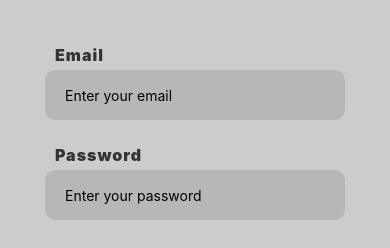
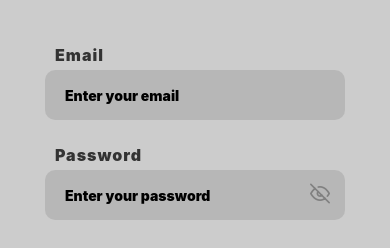
Before and after one commit to Oscarpoco/recording-app, a React Native app: screen / in a window 390 px wide. Shown: the part 349-597 px from the top of the page. Built offline with nearby package versions, Linux system fonts and the light colour scheme.

Commit message:
I have updated the sign in and sign up components with the state of inputs

```diff
--- a/App.js
+++ b/App.js
@@ -1,5 +1,5 @@
 import { StatusBar } from 'expo-status-bar';
-import { StyleSheet, Animated, Alert, View,SafeAreaView } from 'react-native';
+import { StyleSheet, Animated, Alert, View,SafeAreaView, Dimensions } from 'react-native';
 import Toast from 'react-native-toast-message';
 
 // CUSTOM SCREENS
@@ -41,7 +41,15 @@ export default function App() {
   const [recordedURI, setRecordedURI] = useState(null);
   const [refreshing, setRefreshing] = useState(false);
   const [isEditting, setIsEditting] = useState(false);
+  const [settings, setSettings] = useState(false);
   const [isProfile, setIsProfile] = useState(false);
+  const [isToggled, setIsToggled] = useState(false);
+  const [showPassword, setShowPassword] = useState(false);
+
+  // TOGGLE BUTTON
+  const toggleButton = () => {
+    setIsToggled(!isToggled);
+  };
 
 
   // ENDS
@@ -287,20 +295,22 @@ export default function App() {
 
   // FUNCTION TO MANIPULATE THE VIEW STATE
 
+  const translateX = useRef(new Animated.Value(0)).current;
+
   const changeView = (view) => {
 
-
-    Animated.timing(opacity, {
-      toValue: 0,
-      duration: 300,
+    Animated.timing(translateX, {
+      toValue: -1,
+      duration: 200,
       useNativeDriver: true,
     }).start(() => {
 
+      setView(view);
 
-      setView(view);
-      Animated.timing(opacity, {
-        toValue: 1,
-        duration: 300,
+      translateX.setValue(Dimensions.get('window').width);
+      Animated.timing(translateX, {
+        toValue: 0,
+        duration: 200,
         useNativeDriver: true,
       }).start();
     });
@@ -311,7 +321,7 @@ export default function App() {
   return (
 
     <SafeAreaView style={styles.container}>
-      <Animated.View style={[styles.container, { opacity }]}>
+      <Animated.View style={[styles.container, { transform: [{ translateX }] }]}>
 
         {/* RENDERING SCREENS */}
 
@@ -346,11 +356,16 @@ export default function App() {
             isEditting={isEditting}
             setIsEditting={setIsEditting}
             setIsProfile={setIsProfile}
+            settings={settings}
+            setSettings={setSettings}
           />
         ) : view === 'profile' ? (
           <Account
 
           changeView={changeView}
+          setSettings={setSettings}
+          toggleButton={toggleButton}
+          isToggled={isToggled}
 
           />
 
@@ -358,12 +373,16 @@ export default function App() {
           <SignIn
 
           changeView={changeView}
+          showPassword={showPassword}
+          setShowPassword={setShowPassword}
 
           />
         ) : view === 'signUp' ? (
             <SignUp
 
             changeView={changeView}
+            showPassword={showPassword}
+            setShowPassword={setShowPassword}
 
             />
         ) : (
--- a/screens/Account.js
+++ b/screens/Account.js
@@ -14,7 +14,7 @@ import AntDesign from 'react-native-vector-icons/AntDesign';
 import MaterialIcons from 'react-native-vector-icons/MaterialIcons';
 
 
-export default function Account({changeView}){
+export default function Account({changeView, setSettings, isToggled, toggleButton}){
 
 
     return(
@@ -38,15 +38,26 @@ export default function Account({changeView}){
                         source={require('../assets/cover.jpg')}
                         style={styles.BackgroundCover}
                         />
+
+                        <TouchableOpacity style={styles.accountChildBackgroundCoverButton}>
+                            <MaterialCommunityIcons name="camera" size={25} color="#000" />
+                        </TouchableOpacity>
+
                 </View>
                 {/* ENDS */}
 
                 {/* PROFILE PICTURE */}
                 <View style={styles.accountChildProfilePicture}>
+
                     <Image
                     source={require('../assets/user.jpg')}
                     style={styles.BackgroundProfile}
                     />
+
+                    <TouchableOpacity style={styles.accountChildProfilePictureButton}>
+                        <MaterialCommunityIcons name="camera" size={25} color="#000" />
+                    </TouchableOpacity>
+
                 </View>
                 {/* ENDS */}
             </View>
@@ -82,7 +93,7 @@ export default function Account({changeView}){
 
                     {/* SECOND SECTION */}
 
-                    <View style={styles.accountChildContentItem}>
+                    <View style={[styles.accountChildContentItem, {position: 'relative'}]}>
 
                         <TouchableOpacity style={styles.accountChildContentItemButtonWrap}>
                             <View style={styles.accountChildContentItemButtonIcon}>
@@ -90,6 +101,45 @@ export default function Account({changeView}){
                             </View>
                             <Text style={styles.accountChildContentItemButtonText}>Backup</Text>
                         </TouchableOpacity>
+
+                        <View style={styles.accountToggle}>
+                            <TouchableOpacity
+                                onPress={toggleButton}
+                                style={[styles.toggleButton, isToggled ? styles.active : styles.inactive]}
+                            >
+                                    <Text style={styles.buttonText}>{isToggled ?
+                                        'ON'
+                                        :
+                                        'OFF'}
+                                    </Text>
+                            </TouchableOpacity>
+                        </View>
+
+                    </View>
+
+                    {/* SECOND SECTION */}
+
+                    <View style={[styles.accountChildContentItem, {position: 'relative'}]}>
+
+                        <TouchableOpacity style={styles.accountChildContentItemButtonWrap}>
+                            <View style={styles.accountChildContentItemButtonIcon}>
+                                <MaterialIcons name="sync" size={15} color="#333" />
+                            </View>
+                            <Text style={styles.accountChildContentItemButtonText}>Sync</Text>
+                        </TouchableOpacity>
+
+                        <View style={styles.accountToggle}>
+                            <TouchableOpacity
+                                onPress={toggleButton}
+                                style={[styles.toggleButton, isToggled ? styles.active : styles.inactive]}
+                            >
+                                    <Text style={styles.buttonText}>{isToggled ?
+                                        'ON'
+                                        :
+                                        'OFF'}
+                                    </Text>
+                            </TouchableOpacity>
+                        </View>
 
                     </View>
 
@@ -102,14 +152,19 @@ export default function Account({changeView}){
                             <Text style={styles.accountChildContentItemButtonText}>Security & privacy</Text>
                         </TouchableOpacity>
 
-                        <TouchableOpacity style={styles.accountChildContentItemButtonWrap}>
+                        <TouchableOpacity style={styles.accountChildContentItemButtonWrap}
+                        onPress={()=> {
+                            setSettings(true);
+                            changeView('play');
+                        }
+                        }>
                             <View style={styles.accountChildContentItemButtonIcon}>
                                 <MaterialIcons name="feedback" size={15} color="#333" />
                             </View>
                             <Text style={styles.accountChildContentItemButtonText}>Feedback</Text>
                         </TouchableOpacity>
 
-                        <TouchableOpacity style={styles.accountChildContentItemButtonWrap} onPress={()=> changeView('signUp')}>
+                        <TouchableOpacity style={styles.accountChildContentItemButtonWrap} onPress={()=> changeView('sign')}>
                             <View style={styles.accountChildContentItemButtonIcon}>
                                 <MaterialCommunityIcons name="logout" size={15} color="#333" />
                             </View>
@@ -153,7 +208,6 @@ const styles = StyleSheet.create({
         paddingHorizontal: 15,
         position: 'absolute',
         top: 30,
-        // backgroundColor: '#000',
         zIndex: 11
 
 
@@ -202,6 +256,36 @@ const styles = StyleSheet.create({
         borderRadius: 100
     },
 
+    accountChildProfilePictureButton:
+    {
+        position: 'absolute',
+        bottom: 0,
+        right: 0,
+        width: 40,
+        height: 40,
+        backgroundColor: 'rgba(255, 255, 255, .8)',
+        flexDirection: 'row',
+        justifyContent: 'center',
+        alignItems: 'center',
+        borderRadius: 50,
+        elevation: 10
+    },
+
+    accountChildBackgroundCoverButton:
+    {
+        position: 'absolute',
+        bottom:50,
+        right: 30,
+        width: 40,
+        height: 40,
+        backgroundColor: 'rgba(255, 255, 255, .9)',
+        flexDirection: 'row',
+        justifyContent: 'center',
+        alignItems: 'center',
+        borderRadius: 50,
+        elevation: 10
+    },
+
     // THIRD
     thirdAccountChild:
     {
@@ -212,7 +296,8 @@ const styles = StyleSheet.create({
         position: 'absolute',
         bottom: 0,
         zIndex: 9,
-        borderRadius: 40,
+        borderTopLeftRadius: 20,
+        borderTopRightRadius: 20,
     },
 
     thirdAccountChildContent:
@@ -220,7 +305,8 @@ const styles = StyleSheet.create({
         width: '100%',
         height: '100%',
         backgroundColor: 'rgba(255, 255, 255, .6)',
-        borderRadius: 40,
+        borderTopLeftRadius: 20,
+        borderTopRightRadius: 20,
         justifyContent: 'center',
         alignItems: 'center',
         flexDirection: 'column',
@@ -235,9 +321,8 @@ const styles = StyleSheet.create({
         alignItems: 'center',
         flexDirection: 'column',
         gap: 1,
-        marginBottom: 40
+        marginBottom: 7
     },
-
 
     accountText:
     {
@@ -292,7 +377,44 @@ const styles = StyleSheet.create({
         color: '#333',
         fontSize: 16,
         fontWeight: 900
-    }
+    },
 
+    toggleButton: {
+        borderRadius: 30,
+        justifyContent: 'center',
+        alignItems: 'center',
+      },
+      active: {
+        backgroundColor: 'green',
+        width: 35,
+        height: 18,
+        alignSelf: 'flex-start'
+      },
 
-})
+      inactive: {
+        backgroundColor: 'red',
+        width: 35,
+        height: 18,
+        alignSelf: 'flex-end'
+      },
+
+      buttonText: {
+        color: '#fff',
+        fontWeight: 'bold',
+        fontSize: 12,
+      },
+
+      accountToggle:
+      {
+        width: 45,
+        backgroundColor: 'rgba(0, 0, 0, .2)',
+        borderRadius: 40,
+        position: 'absolute',
+        right: 10,
+        padding: 1,
+        borderWidth: 2,
+        borderColor: 'rgba(0, 0, 0, .2)',
+        elevation: 1
+      }
+
+    })
--- a/screens/PlayingAudio.js
+++ b/screens/PlayingAudio.js
@@ -37,7 +37,7 @@ import { format } from 'date-fns';
 
 
 
-export default function Play({ changeView, recordings, setRecordings, onRefresh, refreshing, isEditting, setIsEditting, setIsProfile }) {
+export default function Play({ changeView, recordings, setRecordings, onRefresh, refreshing, isEditting, setIsEditting, setIsProfile, settings, setSettings }) {
 
   // STATES
   const [sound, setSound] = useState(null);
@@ -45,7 +45,6 @@ export default function Play({ changeView, recordings, setRecordings, onRefresh,
   const [currentlyPlaying, setCurrentlyPlaying] = useState(null);
   const [searchQuery, setSearchQuery] = useState('');
   const [isLoading, setIsLoading] = useState(false);
-  const [settings, setSettings] = useState(false);
 
   // FORM
   const [input1, setInput1] = useState('');
@@ -405,16 +404,6 @@ export default function Play({ changeView, recordings, setRecordings, onRefresh,
       ) : (
 
         <View style={styles.recordButtonParent}>
-          <TouchableOpacity
-            onPress={() => setSettings(true)}
-            style={styles.navSettings}
-          >
-            <MaterialIcons
-              name="settings"
-              size={40}
-              color="#FFF"
-            />
-          </TouchableOpacity>
 
           <TouchableOpacity
             onPress={() => changeView('record')}
@@ -436,7 +425,12 @@ export default function Play({ changeView, recordings, setRecordings, onRefresh,
       (
         <View style={styles.settingsParent}>
             <View style={styles.returnButtonIcon}>
-              <TouchableOpacity onPress={() =>setSettings(false)}>
+              <TouchableOpacity
+              onPress={() =>{
+                setSettings(false);
+                changeView('profile');
+              }
+              }>
                 <MaterialCommunityIcons name="keyboard-backspace" size={40} color="#fff" />
               </TouchableOpacity>
             </View>
@@ -605,7 +599,7 @@ const styles = StyleSheet.create({
     backgroundColor: 'rgba(0, 0, 0, 1)',
     alignItems: 'center',
     justifyContent: 'space-between',
-    zIndex: 1
+    zIndex: 100
   },
 
   settingsChild:
--- a/screens/RecordScreen.js
+++ b/screens/RecordScreen.js
@@ -168,7 +168,8 @@ const styles = StyleSheet.create({
       justifyContent: 'center',
       alignItems: 'center',
       backgroundColor: 'rgba(255, 255, 255, .8)',
-      borderRadius: 40,
+      borderTopLeftRadius: 20,
+      borderTopRightRadius: 20,
       position: 'relative'
 
     },
--- a/screens/SignIn.js
+++ b/screens/SignIn.js
@@ -14,7 +14,7 @@ from 'react-native';
 import Feather from 'react-native-vector-icons/Feather';
 
 
-export default function SignIn({changeView}){
+export default function SignIn({changeView, showPassword, setShowPassword}){
 
 
     return(
@@ -60,7 +60,20 @@ export default function SignIn({changeView}){
                             <TextInput
                             style={styles.signInput}
                             placeholder="Enter your password"
+                            secureTextEntry={!showPassword}
                             />
+
+                            <TouchableOpacity
+                                onPress={() => setShowPassword(!showPassword)}
+                                style={styles.eyeIcon}
+                            >
+                                <Feather
+                                    name={showPassword ? 'eye' : 'eye-off'}
+                                    size={20}
+                                    color="gray"
+                                />
+                            </TouchableOpacity>
+
                         </View>
                         {/* ENDS */}
 
@@ -144,7 +157,7 @@ const styles = StyleSheet.create({
         justifyContent: 'center',
         alignItems: 'center',
         backgroundColor: 'rgba(255, 255, 255, .1)',
-        borderRadius: 100,
+        borderRadius: 150,
         marginTop: 50
     },
 
@@ -167,8 +180,8 @@ const styles = StyleSheet.create({
         position: 'absolute',
         bottom: 0,
         backgroundColor: 'rgba(255, 255, 255, .8)',
-        borderTopLeftRadius: 40,
-        borderTopRightRadius: 40,
+        borderTopLeftRadius: 20,
+        borderTopRightRadius: 20,
         paddingTop: 20,
         gap: 50
     },
@@ -187,6 +200,7 @@ const styles = StyleSheet.create({
         justifyContent: 'flex-start',
         alignItems: 'flex-start',
         gap: 5,
+        position: 'relative'
     },
 
     signText:
@@ -204,7 +218,9 @@ const styles = StyleSheet.create({
         width: '100%',
         height: 50,
         borderRadius: 10,
-        paddingHorizontal: 20
+        paddingHorizontal: 20,
+        fontSize: 14,
+        fontWeight: 900,
     },
 
     signButton:
@@ -257,5 +273,12 @@ const styles = StyleSheet.create({
         gap: 10,
     },
 
+    eyeIcon: {
+        bottom: 15,
+        right: 15,
+        position: 'absolute'
+
+    },
+
 
 })
--- a/screens/SignUp.js
+++ b/screens/SignUp.js
@@ -1,113 +1,151 @@
-import
-{
+import React, { useState } from 'react';
+import {
     View,
     StyleSheet,
     Text,
-    Pressable,
+    TextInput,
+    TouchableOpacity,
     Image,
-    TextInput,
-    TouchableOpacity
-}
-from 'react-native';
-
-// ICONS
+    Alert,
+} from 'react-native';
 import Feather from 'react-native-vector-icons/Feather';
 
+export default function SignUp({ changeView, showPassword, setShowPassword }) {
+    const [email, setEmail] = useState('');
+    const [fullNames, setFullNames] = useState('');
+    const [password, setPassword] = useState('');
+    const [confirmPassword, setConfirmPassword] = useState('');
 
-export default function SignUp({changeView}){
+    const handleRegister = () => {
+        if (!email || !fullNames || !password || !confirmPassword) {
+            return Alert.alert('Error', 'All fields are required');
+        }
+        if (!/\S+@\S+\.\S+/.test(email)) {
+            return Alert.alert('Error', 'Please enter a valid email address');
+        }
+        if (password !== confirmPassword) {
+            return Alert.alert('Error', 'Passwords do not match');
+        }
 
+        // Proceed with API integration
+        Alert.alert('Success', 'Account created successfully!');
+        changeView('play');
+    };
 
-    return(
+    return (
         <View style={styles.signParent}>
-            {/* BACKGROUND */}
+            {/* Background */}
             <Image
                 source={require('../assets/splashScreen.jpg')}
                 style={styles.Backgroundimage}
             />
-            {/* ENDS */}
 
             <View style={[styles.signChild, styles.blurOverlay]}>
-
-                {/* LOGO */}
+                {/* Logo */}
                 <View style={styles.signLogo}>
                     <Image
                         source={require('../assets/download.jpg')}
                         style={styles.image}
                     />
                 </View>
-                {/* ENDS */}
 
-                {/* FORM WRAPPER*/}
+                {/* Form */}
                 <View style={styles.signForm}>
                     <Text style={styles.signTextTitle}>Get started</Text>
 
-                    {/* FORM */}
+                    {/* Inputs */}
                     <View>
-
-                        {/* EMAIL */}
                         <View style={styles.signInputContainer}>
                             <Text style={styles.signText}>Email</Text>
                             <TextInput
                                 style={styles.signInput}
                                 placeholder="Enter your email"
+                                value={email}
+                                onChangeText={setEmail}
                             />
                         </View>
-                        {/* ENDS */}
 
-                        {/* FULLNAMES */}
-                        <View style={[styles.signInputContainer, {marginTop: 20,}]}>
-                            <Text style={styles.signText}>Fullnames</Text>
+                        <View style={[styles.signInputContainer, { marginTop: 20 }]}>
+                            <Text style={styles.signText}>Full Names</Text>
                             <TextInput
                                 style={styles.signInput}
-                            placeholder="Enter your fullnames"
+                                placeholder="Enter your full names"
+                                value={fullNames}
+                                onChangeText={setFullNames}
                             />
                         </View>
-                        {/* ENDS */}
 
-                        {/* PASSWORD */}
-                        <View style={[styles.signInputContainer, {marginTop:25}]}>
+                        <View style={[styles.signInputContainer, { marginTop: 25 }]}>
                             <Text style={styles.signText}>Password</Text>
                             <TextInput
                                 style={styles.signInput}
                                 placeholder="Enter your password"
+                                secureTextEntry
+                                value={password}
+                                onChangeText={setPassword}
                             />
+
+                            <TouchableOpacity
+                                onPress={() => setShowPassword(!showPassword)}
+                                style={styles.eyeIcon}
+                            >
+                                <Feather
+                                    name={showPassword ? 'eye' : 'eye-off'}
+                                    size={20}
+                                    color="gray"
+                                />
+                            </TouchableOpacity>
                         </View>
 
-                        <View style={[styles.signInputContainer, {marginTop:25}]}>
+                        <View style={[styles.signInputContainer, { marginTop: 25 }]}>
                             <Text style={styles.signText}>Confirm Password</Text>
                             <TextInput
                                 style={styles.signInput}
                                 placeholder="Re-enter your password"
+                                secureTextEntry
+                                value={confirmPassword}
+                                onChangeText={setConfirmPassword}
                             />
+
+                            <TouchableOpacity
+                                onPress={() => setShowPassword(!showPassword)}
+                                style={styles.eyeIcon}
+                            >
+                                <Feather
+                                    name={showPassword ? 'eye' : 'eye-off'}
+                                    size={20}
+                                    color="gray"
+                                />
+                            </TouchableOpacity>
                         </View>
-                        {/* ENDS */}
 
-                        {/* BUTTON */}
-                        <TouchableOpacity style={styles.signButton} onPress={()=> changeView('play')}>
+                        {/* Register Button */}
+                        <TouchableOpacity style={styles.signButton} onPress={handleRegister}>
                             <Text style={styles.signButtonText}>Register</Text>
                         </TouchableOpacity>
-
-                        {/* ENDS */}
-                    </View>
-                    {/* ENDS */}
-
-                    {/* FORGOT PASSWORD */}
-                    <View style={styles.signUpParent}>
-
-                        <TouchableOpacity style={[styles.signUp, {marginBottom: 20,}]} onPress={()=> changeView('sign')}>
-                            <Text style={[styles.signForgotText, {fontSize: 15}]}>Sign In</Text>
-                            <Feather name="arrow-right-circle" size={30} color="rgba(0, 0, 0, .5)" />
-                        </TouchableOpacity>
-
-                    </View>
-                    {/* ENDS */}
-                </View>
-                {/* ENDS */}
                     </View>
 
+                    {/* Sign In Option */}
+                    <View style={styles.signUpParent}>
+                        <TouchableOpacity
+                            style={[styles.signUp, { marginBottom: 20 }]}
+                            onPress={() => changeView('sign')}>
+                            <Text style={[styles.signForgotText, { fontSize: 15 }]}>
+                                Sign In
+                            </Text>
+                            <Feather
+                                name="arrow-right-circle"
+                                size={30}
+                                color="rgba(0, 0, 0, .5)"
+                            />
+                        </TouchableOpacity>
                     </View>
-    )
+                </View>
+            </View>
+        </View>
+    );
 }
+
 
 const styles = StyleSheet.create({
 
@@ -182,8 +220,8 @@ const styles = StyleSheet.create({
         position: 'absolute',
         bottom: 0,
         backgroundColor: 'rgba(255, 255, 255, .8)',
-        borderTopLeftRadius: 40,
-        borderTopRightRadius: 40,
+        borderTopLeftRadius: 20,
+        borderTopRightRadius: 20,
         gap: 30
     },
 
@@ -202,6 +240,7 @@ const styles = StyleSheet.create({
         justifyContent: 'flex-start',
         alignItems: 'flex-start',
         gap: 5,
+        position: 'relative'
     },
 
     signText:
@@ -271,5 +310,12 @@ const styles = StyleSheet.create({
         gap: 10,
     },
 
+    eyeIcon:
+    {
+        bottom: 15,
+        right: 15,
+        position: 'absolute'
+
+    },
 
 })
```
Also changed, not shown: assets/cover.jpg, 1 other file (tests, documents, lock files or other folders). Lines whose indentation alone changed are shown as unchanged.
